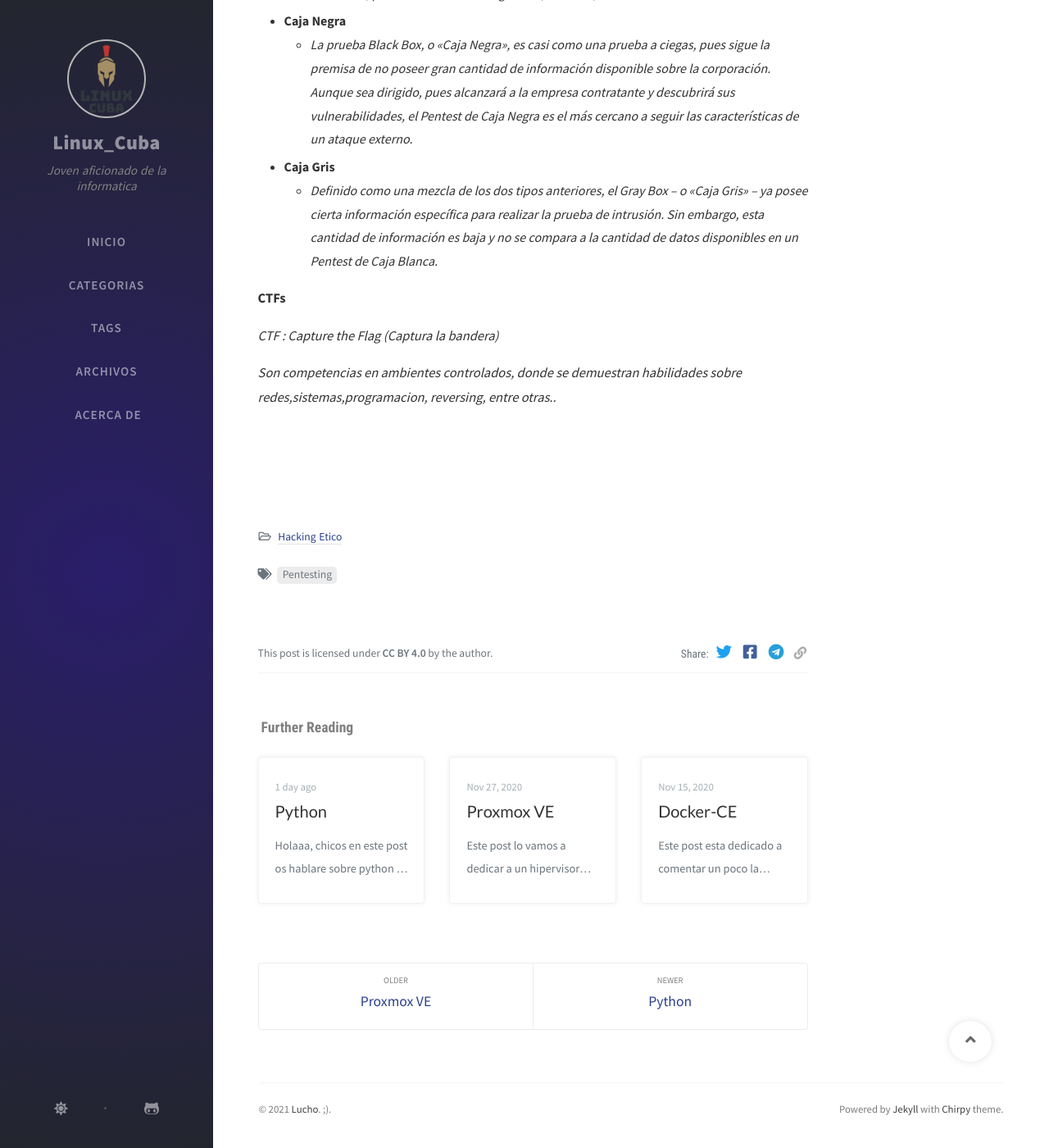
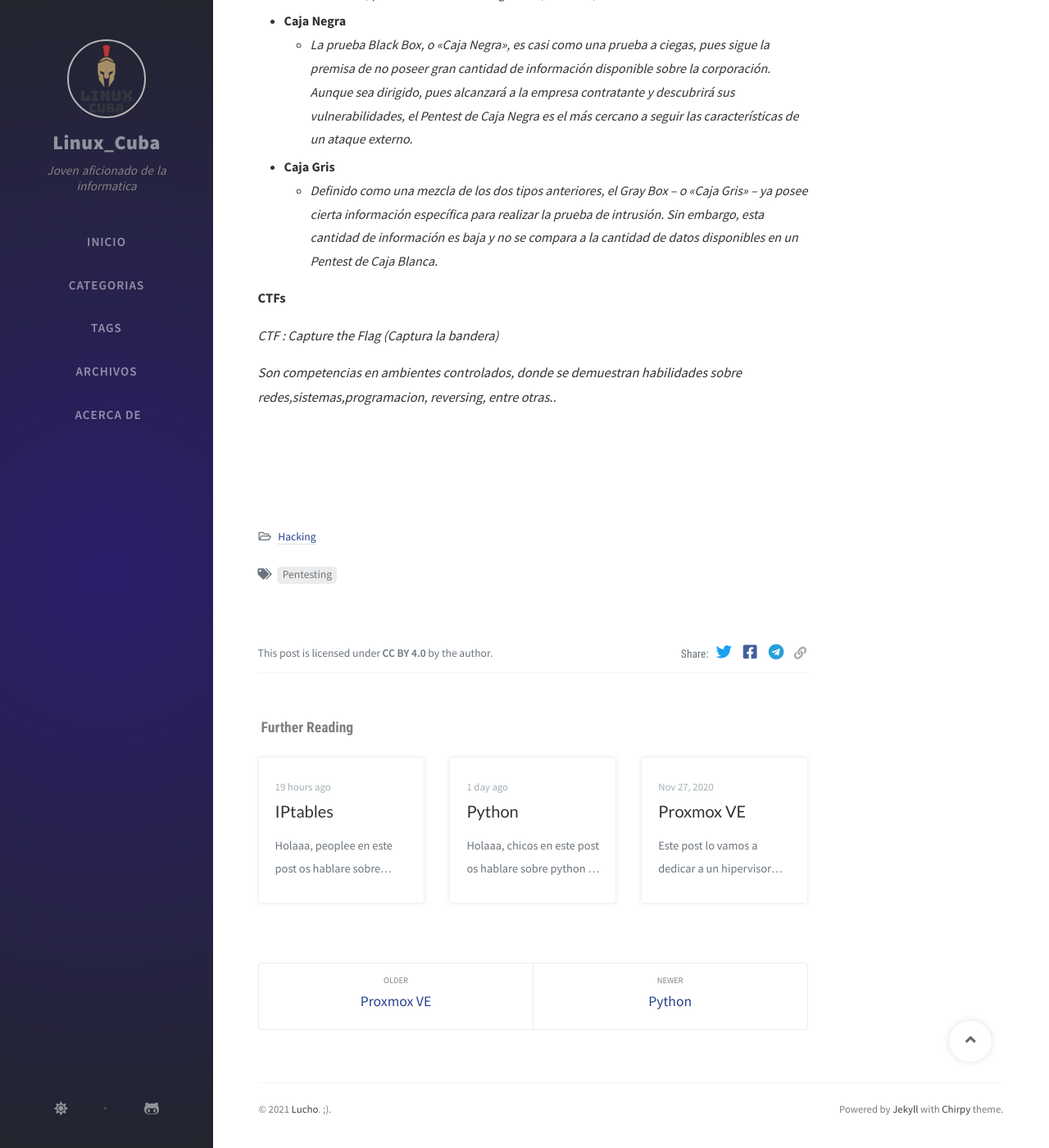
Before and after one commit to Lucho00Cuba/lucho00cuba.github.io, a Jekyll site: the page built from _posts/2020-12-7-Pentesting.md, in a window 1280 px wide and 1400 px high, scrolled down 1106 px. Shown: the whole window at 82% size. Built offline with Jekyll 4.4.1, drawn with Linux system fonts in a browser that asks for light colours; nearby versions of some CDN libraries; comment, search, counter and statistics services are not loaded; part of the change alters nothing that is shown.

Commit message:
Firewall Iptables

````diff
--- a/_posts/2020-12-7-Pentesting.md
+++ b/_posts/2020-12-7-Pentesting.md
@@ -2,7 +2,7 @@
 layout: post
 title: Pentesting
 autor: Lucho
-categories: [Hacking Etico]
+categories: [Hacking]
 tags: [Pentesting]
 ---
 
--- /dev/null
+++ b/_posts/2021-01-18-Iptables.md
@@ -0,0 +1,58 @@
+---
+layout: post
+title: IPtables
+autor: Lucho
+categories: [Firewall]
+tags: [Linux,Firewall]
+---
+
+_Holaaa, peoplee en este post os hablare sobre iptables y veremos un poco sobre el._
+
+_Un firewall, también llamado cortafuegos, es un sistema cuya función es prevenir y proteger a nuestra red privada, de intrusiones o ataques de otras redes, bloqueándole el acceso. Permite el tráfico entrante y saliente que hay entre redes u ordenadores de una misma red. Si este tráfico cumple con las reglas previamente especificadas podrá acceder y salir de nuestra red, si no las cumple este tráfico es bloqueado. De esta manera impedimos que usuarios no autorizados accedan a nuestras redes privadas conectadas a internet. Se puede implementar en forma de hardware, de software o en una combinación de ambos._
+
+<!--![Firewall](https://thumbs.gfycat.com/AdolescentThunderousCur-size_restricted.gif)-->
+
+<img src="https://thumbs.gfycat.com/AdolescentThunderousCur-size_restricted.gif" align="center">
+
+_Un firewall (cortafuegos en español) es una medida de protección básica en un servidor. Es utilizado para filtrar o restringir el tráfico de red en un sistema, tanto entrante como saliente. En los sistemas operativos Linux, iptables es la herramienta más ampliamente utilizada para implementar firewalls_
+
+![Iptables](https://cdn.cyberpunk.rs/wp-content/uploads/2018/07/iptables_filter.jpg)
+
+## Funcionanmiento Basico
+
+_¿Como gestiona el nucleo de Linux, los paquetes que entran, salen o pasan a travez de un ordenador?_
+
+* _Cualquier paquete que entra se trata de acuerdo a las reglas escritas en la cadena **INPUT**_
+
+* _Cualquier paquete que salen se trata de acuerdo a las reglas escritas en la cadena **OUTPUT**_
+
+* _Cualquier paquete que atraviesa el ordenador se trata de acuerdo a las reglas escritas en la cadena **FORWARD**_
+
+
+### Ver reglas de Iptables
+```shell
+iptables -L
+```
+
+### Como generar ordenes
+```
+iptables -A INPUT -s 192.168.0.100 -j DROP
+
+-s > Fuente a la cual aplicar esta regla
+-j > Accept/Drop/Reject
+-A > INPUT/OUTPUT/FORWARD
+```
+
+_La anterior instruccion bloqueara los paquetes provenientes de la direccion IP establecida_
+
+**Nota**
+
+_Drop : Desecha el paquete, por lo cual no se procesa_
+_Reject : Envia un Paquete ICMP a la fuente indicando que no se pudo entregar el paquete_
+
+### Bloquear paquetes dirigidos a la IP establecida
+```
+iptables -A OUTPUT -d 192.168.0.100 -j DROP
+```
+
+![Fin](https://media0.giphy.com/media/VGwTq3G6a39cI/giphy.gif)
````
